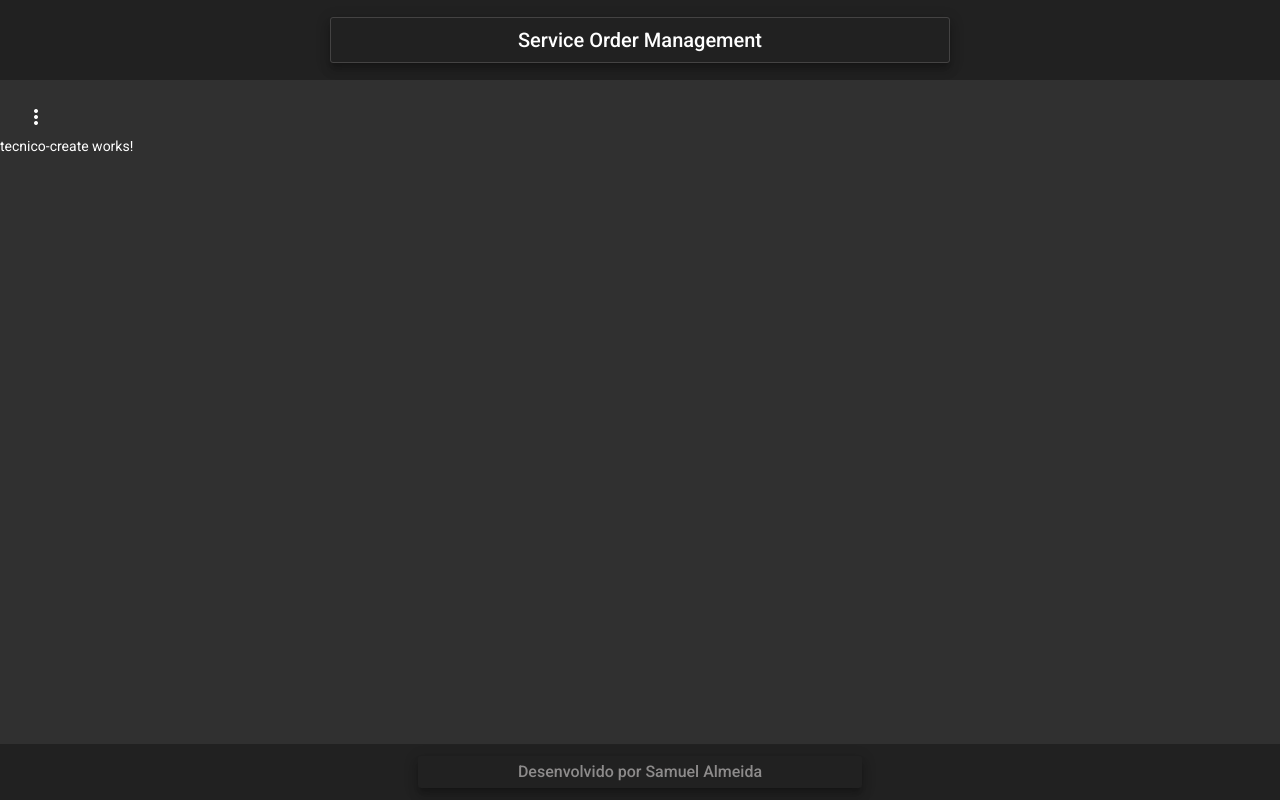
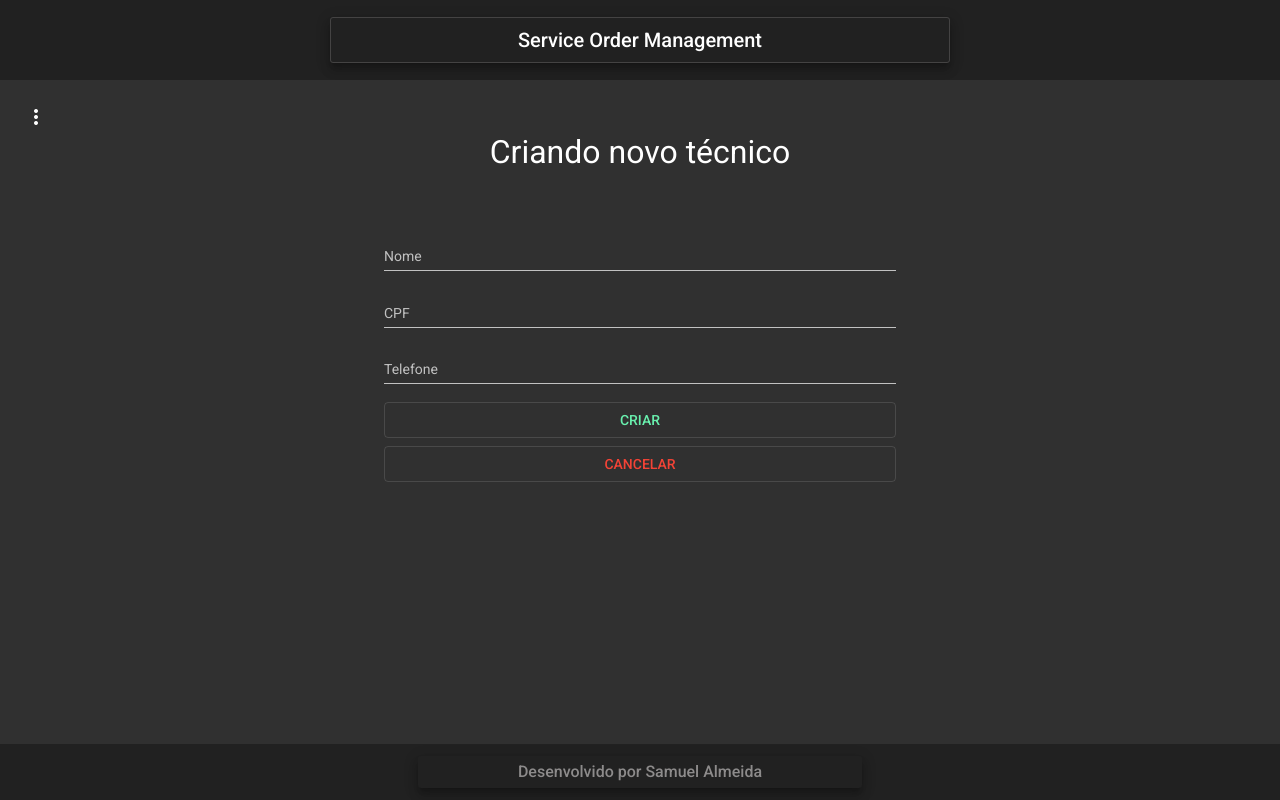
Before and after one commit to samuelalmeida95/orderService-front, an Angular app: page /tecnicos/create in a window 1280 px wide. Built offline with nearby package versions, Linux system fonts and the light colour scheme.

Commit message:
formulario para criacao de um tecnico

```diff
--- a/src/app/services/tecnico.service.ts
+++ b/src/app/services/tecnico.service.ts
@@ -17,4 +17,10 @@
     const url = this.baseUrl + "/tecnicos";
     return this.http.get<Tecnico[]>(url);
   }
+
+  findOne(id:Number):Observable<Tecnico>{
+    const url = this.baseUrl + `/tecnicos/${id}`;
+    return this.http.get<Tecnico>(url);
+  }
+
 }
--- a/src/app/views/components/tecnico/tecnico-create/tecnico-create.component.css
+++ b/src/app/views/components/tecnico/tecnico-create/tecnico-create.component.css
@@ -0,0 +1,19 @@
+.form {
+  width: 40%;
+  margin: auto;
+}
+
+.full-width {
+  width: 100%;
+}
+
+h1 {
+  text-align: center;
+  font-size: 2rem;
+  margin-bottom: 4rem;
+}
+
+button {
+  width: 100%;
+  margin-bottom: 0.5rem;
+}
--- a/src/app/views/components/tecnico/tecnico-create/tecnico-create.component.html
+++ b/src/app/views/components/tecnico/tecnico-create/tecnico-create.component.html
@@ -1 +1,20 @@
-<p>tecnico-create works!</p>
+<form class="form">
+    <h1>Criando novo técnico</h1>
+    <mat-form-field class="full-width">
+      <mat-label>Nome</mat-label>
+      <input matInput placeholder="Ex. Samuel Almeida">
+    </mat-form-field>
+
+    <mat-form-field class="full-width">
+        <mat-label>CPF</mat-label>
+        <input matInput placeholder="000.000.000-00">
+      </mat-form-field>
+
+      <mat-form-field class="full-width">
+        <mat-label>Telefone</mat-label>
+        <input matInput placeholder="Ex. (00) 90000-0000">
+      </mat-form-field>
+
+      <button mat-stroked-button color="accent">CRIAR</button>
+      <button (click)="cancel()" mat-stroked-button color="warn">CANCELAR</button>
+  </form>
--- a/src/app/views/components/tecnico/tecnico-create/tecnico-create.component.ts
+++ b/src/app/views/components/tecnico/tecnico-create/tecnico-create.component.ts
@@ -1,4 +1,5 @@
 import { Component, OnInit } from '@angular/core';
+import { Router } from '@angular/router';
 
 @Component({
   selector: 'app-tecnico-create',
@@ -7,9 +8,12 @@
 })
 export class TecnicoCreateComponent implements OnInit {
 
-  constructor() { }
+  constructor(private router : Router) { }
 
   ngOnInit(): void {
   }
 
+  cancel():void{
+    this.router.navigate(['tecnicos'])
+  }
 }
--- a/src/app/views/components/tecnico/tecnico-read/tecnico-read.component.html
+++ b/src/app/views/components/tecnico/tecnico-read/tecnico-read.component.html
@@ -1,6 +1,6 @@
 <div class="create">
   <h1>Técnicos</h1>
-  <button (click)="navigateToCreate()" class="mat-elevation-z8" mat-button color="primary">CRIAR NOVO TÉCNICO</button>
+  <button (click)="navigateToCreate()" class="mat-elevation-z8" mat-button color="accent">CRIAR NOVO TÉCNICO</button>
 </div>
 
 <div class="mat-elevation-z8 container">
--- a/src/app/views/components/tecnico/tecnico-read/tecnico-read.component.ts
+++ b/src/app/views/components/tecnico/tecnico-read/tecnico-read.component.ts
@@ -28,10 +28,11 @@
   }
 
   findAll():void {
-    this.service.findAll().subscribe((resposta) => {
+   const subscription =  this.service.findAll().subscribe((resposta) => {
       this.tecnicos = resposta;
       this.dataSource = new MatTableDataSource<Tecnico>(this.tecnicos);
       this.dataSource.paginator = this.paginator;
+      subscription.unsubscribe();
     })
   }
 
```
